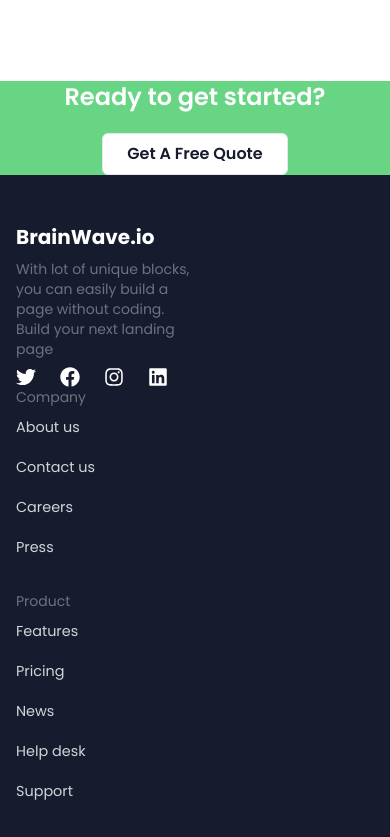
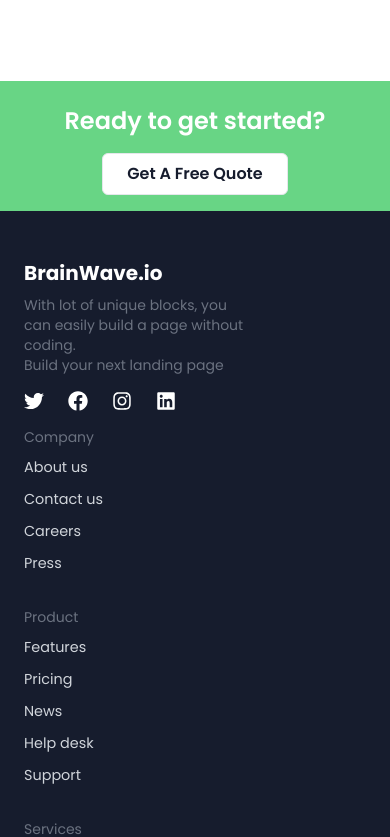
Before and after one commit to AxelSalim/maquette3, a Next.js app: page / in a window 390 px wide. Shown: the part 5060-5897 px from the top of the page. Built offline with nearby package versions, Linux system fonts and the light colour scheme; a web font is replaced by a local one.

Commit message:
finalisation du footer

```diff
--- a/src/app/components/Footer.tsx
+++ b/src/app/components/Footer.tsx
@@ -1,6 +1,7 @@
 import Image from "next/image"
 import Link from "next/link"
-import { FaFacebook, FaHeart, FaInstagram, FaLinkedin, FaTwitter } from "react-icons/fa"
+import { FaFacebook, FaFacebookF, FaHeart, FaInstagram, FaLinkedin, FaLinkedinIn, FaTwitter } from "react-icons/fa"
+import { FaXTwitter } from "react-icons/fa6"
 
 
 export default function Footer() {
@@ -93,24 +94,94 @@ export default function Footer() {
         }
     ]
 
+    const footerNavigation = [
+        {
+            label: "Compagnie",
+            items: [
+                {
+                    href: '/',
+                    name: 'About us'
+                },
+                {
+                    href: '/',
+                    name: 'Contact us'
+                },
+                {
+                    href: '/',
+                    name: 'Careers'
+                },
+                {
+                    href: '/',
+                    name: 'Press'
+                },
+            ],
+        },
+        {
+            label: "Support",
+            items: [
+                {
+                    href: '/',
+                    name: 'Features'
+                },
+                {
+                    href: '/',
+                    name: 'Pricing'
+                },
+                {
+                    href: '/',
+                    name: 'News'
+                },
+                {
+                    href: '/',
+                    name: 'Help desk'
+                },
+                {
+                    href: '/',
+                    name: 'Support'
+                },
+            ],
+        },
+        {
+            label: "Contact",
+            items: [
+                {
+                    href: '/',
+                    name: 'Digital Marketing'
+                },
+                {
+                    href: '/',
+                    name: 'Content Writing'
+                },
+                {
+                    href: '/',
+                    name: 'SEO for Business'
+                },
+                {
+                    href: '/',
+                    name: 'UI Design'
+                },
+            ],
+        },
+    ]
+
     return (
         <>
-         <footer className="">
+        <footer className="">
             <section className=" md:py-10 items-center justify-between bg-[#68d585] sm:flex">
-                <section className="flex flex-wrap justify-center mx-auto items-center gap-5 text-[#161c2d] sm:mt-0 ">
-                    <h2 className="text-2xl font-semibold text-white">Ready to get started?</h2>
-                    <button className="border hover:scale-105 transition-all bg-white font-semibold rounded-md text-md px-6 py-2">Get A Free Quote</button>
+                <section className="md:flex md:flex-wrap text-center py-3 md:py-0 justify-center mx-auto items-center gap-5 text-[#161c2d] sm:mt-0 ">
+                    <h2 className="text-2xl font-semibold text-white py-3 md:py-0">Ready to get started?</h2>
+                    <button className="border hover:scale-105 transition-all bg-white font-semibold rounded-md text-md px-6 py-2 my-1 md:my-0">Get A Free Quote</button>
                 </section>
             </section>
 
             <section className="bg-[#161c2d]">
-                <section className="max-w-4xl mx-auto justify-between md:flex py-12 px-4 md:px-0">
+                <section className="max-w-4xl mx-auto justify-between md:flex pt-12 px-6 md:px-2">
                     <div className="flex-1">
                         <section>
                             <h1 className="text-white text-xl font-bold mb-2 md:mb-6">BrainWave.io</h1>
-                            <p className="font-normal w-1/2 text-sm text-gray-500">With lot of unique blocks, you can easily build a page without coding. <br/> Build your next landing page</p>
+                            <p className="font-normal w-2/3 text-sm text-gray-500">With lot of unique blocks, you can easily build a page without coding. <br/> Build your next landing page</p>
                         </section>
-                        <section className="flex items-center gap-x-6 text-white mt-2 sm:mt-8">
+                        <section className="flex items-center gap-x-6 text-white pt-4">
                             <Link href="https://www.tiktok.com/@gunivers1" target="_blank">
                                 <div className="flex items-center hover:text-[#68d585] cursor-pointer transition-all hover:scale-110">
                                     <FaTwitter className="w-5 h-5"/>
@@ -134,13 +205,13 @@ export default function Footer() {
                         </section>
                     </div>
 
-                    <div className="flex-1 gap-12 justify-between md:flex ">
+                    <div className="flex-1 gap-12 justify-between md:flex pt-4 md:pt-0">
                         {footerNavs.map((item, idx) => (
                             <ul className="mb-8" key={idx}>
                                 <h1 className="text-gray-500 text-sm font-normal mb-2 md:mb-6">{ item.label }</h1>
 
                                 {item.items.map(((el, idx) => (
-                                    <li key={idx} className="mb-4">
+                                    <li key={idx} className="mb-2">
                                         <a href={el.href} className="transition-all text-gray-300 text-[0.9rem] hover:text-[#68d585]">
                                             { el.name }
                                         </a>
@@ -150,9 +221,111 @@ export default function Footer() {
                         ))}
                     </div>
                 </section>
+
+                <section className="max-w-4xl mx-auto border-t border-gray-300">
+                    <div className="md:flex md:flex-wrap text-center gap-2 justify-between items-center py-4 px-6 md:px-2">
+                        <p className="text-gray-300 text-sm text-center">© 2024 Gunivers. Tous droits réservés.</p>
+                        <p className="text-gray-300 text-sm text-center">Design by Axel ADJAKIDJE</p>
+                    </div>
+                </section>
+            </section>
+        </footer>
+
+        {/* <div className="my-6 bg-white"></div>
+
+        <footer className="bg-[#0A2F5B] px-4">
+            <section className="max-w-6xl mx-auto justify-between md:flex py-4 md:px-0">
+                <div className="mb-2 sm:w-2/6">
+                    <section className="mt-4">
+                        <h1 className="text-white text-xl font-bold mb-2 md:mb-6">BrainWave.io</h1>
+                        <p className="font-light w-2/3 text-justify text-sm text-white">Notre mission est de rendre les soins de santé plus accessibles, pratiques et rapides pour tous.</p>
+                    </section>
+                    <section className="flex flex-wrap items-center gap-x-4 text-white mt-2 sm:mt-8">
+                        <p className="font-light text-sm">Suivez-nous :</p>
+
+                        <div className="flex flex-wrap gap-2">
+                            <div className="flex items-center justify-center gap-2 border-[#08BBD5] border rounded-full p-1">
+                                <FaLinkedinIn className="w-4 h-4  hover:scale-110 text-[#08BBD5] transition-all " />
+                            </div>
+                            <div className="flex items-center justify-center gap-2 border-[#08BBD5] border rounded-full p-1">
+                                <FaInstagram className="w-4 h-4  hover:scale-110 text-[#08BBD5] transition-all " />
+                            </div>
+                            <div className="flex items-center justify-center gap-2 border-[#08BBD5] border rounded-full p-1">
+                                <FaXTwitter  className="w-4 h-4  hover:scale-110 text-[#08BBD5] transition-all " />
+                            </div>
+                            <div className="flex items-center justify-center gap-2 border-[#08BBD5] border rounded-full p-1">
+                                <FaFacebookF className="w-4 h-4  hover:scale-110 text-[#08BBD5] transition-all " />
+                            </div>
+                        </div>
+
+                    </section>
+                </div>
+
+                <div className=" sm:w-4/6 gap-6 justify-between md:flex ">
+                    <ul className="mb-6">
+                        <h1 className="text-white text-sm font-bold mb-3">Compagnie</h1>
+                        <li className="">
+                            <Link href="" className="transition-all text-gray-300 text-xs font-light">Acceuil</Link>
+                        </li>
+                        <li className="">
+                            <Link href="" className="transition-all text-gray-300 text-xs font-light">A Propos de nous</Link>
+                        </li>
+                        <li className="">
+                            <Link href="" className="transition-all text-gray-300 text-xs font-light">Nos agents</Link>
+                        </li>
+                        <li className="">
+                            <Link href="" className="transition-all text-gray-300 text-xs font-light">Politiques de confidentialité</Link>
+                        </li>
+                        <li className="">
+                            <Link href="" className="transition-all text-gray-300 text-xs font-light">Conditions d’utilisation</Link>
+                        </li>
+                    </ul>
+
+                    <ul className="mb-6">
+                        <h1 className="text-white text-sm font-bold mb-3">Compagnie</h1>
+                        <li className="">
+                            <Link href="" className="transition-all text-gray-300 text-xs font-light">Support</Link>
+                        </li>
+                        <li className="">
+                            <Link href="" className="transition-all text-gray-300 text-xs font-light">Centre de support</Link>
+                        </li>
+                        <li className="">
+                            <Link href="" className="transition-all text-gray-300 text-xs font-light">24x7 Service</Link>
+                        </li>
+                        <li className="">
+                            <Link href="" className="transition-all text-gray-300 text-xs font-light">Discussion rapide</Link>
+                        </li>
+                        <li className="">
+                            <Link href="" className="transition-all text-gray-300 text-xs font-light">FAQs</Link>
+                        </li>
+                    </ul>
+
+                    <ul className="mb-6">
+                        <h1 className="text-white text-sm font-bold mb-3">Contact</h1>
+                        <li className="mb-2">
+                            <p className="transition-all text-gray-300 text-xs font-light">(00229) 234567890</p>
+                        </li>
+                        <li className="mb-2">
+                            <p className="transition-all text-gray-300 text-xs font-light">(00229) 234567890</p>
+                        </li>
+                        <li className="mb-2">
+                            <p className="transition-all text-gray-300 text-xs font-light">contact@walab.bj</p>
+                        </li>
+                        <li className="mb-2 w-2/3">
+                            <p className="transition-all text-gray-300 text-xs font-light">123 Rue de la Santé, 75000 Cotonou, Bénin</p>
+                        </li>
+                    </ul>
+                </div>
             </section>
 
-        </footer>
+            <section className="max-w-6xl mx-auto border-t border-[#08BBD5] py-6">
+                <div className="sm:flex flex-wrap gap-2  justify-between items-center">
+                    <p className="text-white text-sm text-center">© 2024 Walab. Tous droits réservés.</p>
+                    <p className="text-[#08BBD5] font-semibold text-sm text-center">Design by Gerard Hounnou</p>
+                </div>
+            </section>
+        </footer> */}
+
         </>
     )
 }
```
